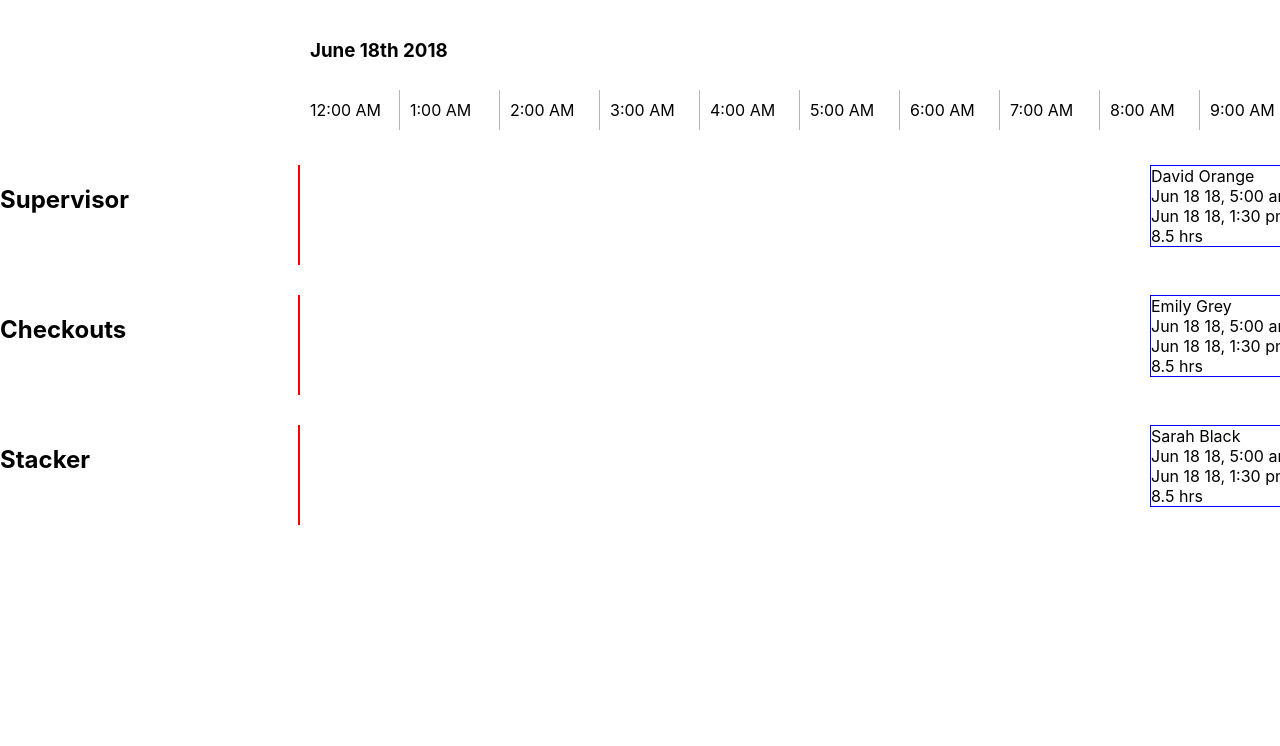
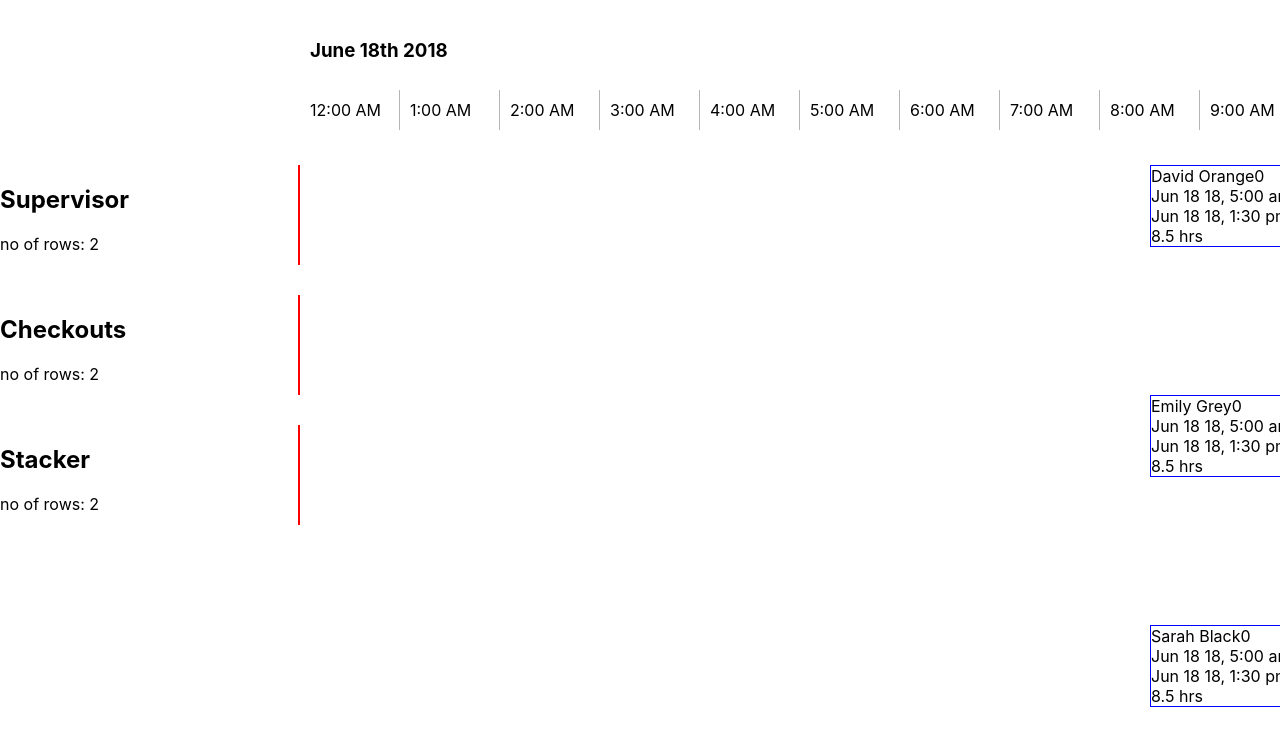
Before and after one commit to Jabalus/jzauwne-abalus-biarri-exercise, a React (Create React App) app: page / in a window 1280 px wide. Shown: the top 746 px of the page. Built offline with nearby package versions, Linux system fonts and the light colour scheme.

Commit message:
working but does not move up on available space

```diff
--- a/src/Components/ShiftBox/index.js
+++ b/src/Components/ShiftBox/index.js
@@ -4,7 +4,7 @@ import moment from 'moment';
 
 import { ShiftBoxContainer } from './styles';
 
-const ShiftBox = ({ shift, employee, earliestDate }) => {
+const ShiftBox = ({ shift, employee, earliestDate, yStart }) => {
   const width = moment
     .duration(moment(shift.end_time).diff(moment(shift.start_time)))
     .asHours();
@@ -14,8 +14,9 @@ const ShiftBox = ({ shift, employee, earliestDate }) => {
     .asHours();
 
   return (
-    <ShiftBoxContainer width={width} start={start}>
+    <ShiftBoxContainer width={width} start={start} yIndex={yStart}>
       {employee.first_name} {employee.last_name}
+      {yStart}
       <div>{moment(shift.start_time).format('MMM D YY, h:mm a')}</div>
       <div>{moment(shift.end_time).format('MMM D YY, h:mm a')}</div>
       <div>
@@ -32,6 +33,7 @@ ShiftBox.propTypes = {
   shift: PropTypes.object,
   employee: PropTypes.object,
   earliestDate: PropTypes.instanceOf(moment),
+  yStart: PropTypes.string,
 };
 
 export default ShiftBox;
--- a/src/Components/ShiftBox/styles.js
+++ b/src/Components/ShiftBox/styles.js
@@ -42,4 +42,5 @@ export const ShiftBoxContainer = styled.div`
   border: 1px solid blue;
   position: absolute;
   left: ${({ start }) => `${start * 100}px`};
+  top: ${({ yIndex }) => `${yIndex * 100}px`};
 `;
--- a/src/Components/WeekView/index.js
+++ b/src/Components/WeekView/index.js
@@ -41,7 +41,31 @@ const WeekView = ({ shifts, roles }) => {
 
   // experimental
 
+  const setYStart = (arr) => {
+    const newArr = [];
+    arr.forEach((shift, i) => {
+      if (i === 0) {
+        newArr.push({ ...shift, yStart: 0 });
+      } else {
+        // newArr.push({ ...shift, yStart: 0 });
+
+        const overlaps = newArr.filter(
+          (shiftPast) =>
+            shift.startX >= shiftPast.startX && shift.startX <= shiftPast.endX,
+        );
+
+        if (overlaps.length === 0) {
+          newArr.push({ ...shift, yStart: 0 });
+        } else {
+          newArr.push({ ...shift, yStart: overlaps.length });
+        }
+      }
+    });
+    return newArr;
+  };
+
   const shiftByRolesGroup = roles.map((role) =>
+    setYStart(
       shifts
         .filter((shift) => shift.role_id === role.id)
         .sort((shiftA, shiftB) =>
@@ -59,119 +83,44 @@ const WeekView = ({ shifts, roles }) => {
           const endX = width + startX;
           return { ...shift, aWidth: width, startX, endX };
         }),
-  );
-
-  const dimensionsOnly = shiftByRolesGroup.map((arr) =>
-    arr.map((shift) => {
-      const width = moment
-        .duration(moment(shift.end_time).diff(moment(shift.start_time)))
-        .asHours();
-
-      const startX = moment
-        .duration(moment(shift.end_time).diff(earliestDate))
-        .asHours();
-
-      const endX = width + startX;
-      return { startX, endX };
-    }),
+    ),
   );
 
   /*
-
     hour px length = 100px
   */
 
-  // const sortByNonOverlap = (arr) => {
-  //   const newArr = [];
-  //   arr.forEach((shift, i) => {
-  //     // if first time
-  //     if (i === 0) {
-  //       newArr.push([[shift]]);
-  //     } else {
-  //       // if non-first time
-  //       newArr.forEach((innerNewArr) => {
-  //         // check per array inside New Array
-  //         innerNewArr.forEach((shiftObj) => {
-  //           // check for overlap
-  //           if (shiftObj)
-  //         });
-  //       });
-  //     }
-  //   });
-  //   return [newArr];
-  // };
+  const getHighestYIndex = (arr) =>
+    arr.reduce((highest, currentValue) =>
+      currentValue.yStart > highest.yStart ? currentValue : highest,
+    ).yStart;
 
-  // const sortByNonOverlap = (arr) => {
-  //   const newArr = [];
-  //   arr.forEach((shift, i) => {
-  //     // if first time
-  //     if (i === 0) {
-  //       newArr.push([shift]);
-  //     } else {
-  //       newArr.forEach((innerArr, innerArrIdx) => {
-  //         innerArr.forEach((innerArrShift) => {
-  //           if (
-  //             !moment(shift.start_time).isBetween(
-  //               moment(innerArrShift.start_time),
-  //               moment(innerArrShift.end_time),
-  //             )
-  //           ) {
-  //             newArr[innerArrIdx].push([shift]);
-  //           }
-  //         });
-  //       });
-  //     }
-  //   });
-  //   return [newArr];
-  // };
-
-  console.log(dimensionsOnly);
-
-  const setYStart = (arr) => {
-    const newArr = [];
-    arr.forEach((shift, i) => {
-      if (i === 0) {
-        newArr.push({ ...shift, yStart: 0 });
-      } else {
-        // newArr.push({ ...shift, yStart: 0 });
-
-        const overlaps = newArr.filter(
-          (shiftPast) =>
-            shift.startX >= shiftPast.startX && shift.startX <= shiftPast.endX,
+  const shiftByRolesGroupYIndex = shiftByRolesGroup.map((arr) =>
+    getHighestYIndex(arr),
   );
-
-        if (overlaps.length === 0) {
-          newArr.push({ ...shift, yStart: 0 });
-        } else {
-          newArr.push({ ...shift, yStart: overlaps.length + 1 });
-        }
-      }
-    });
-  };
 
   return (
     <WeekViewWrapperDiv>
       <RoleRowContainer>
-        {roles.map(({ name }) => (
+        {roles.map(({ name }, i) => (
           <RoleRowHeader>
             <h2> {name}</h2>
+            <p>no of rows: {shiftByRolesGroupYIndex[i] + 1}</p>
           </RoleRowHeader>
         ))}
       </RoleRowContainer>
       <WeekViewContainerDiv>
         <Timeline start={earliestDate} end={latestDate} />
-        {shiftByRolesGroup.map((shiftByRole) => (
-          <RoleTimelineBody>
-            {shiftByRole.map(({ employee, startX, ...shift }) => {
-              setYStart(shiftByRole);
-              return (
+        {shiftByRolesGroup.map((shiftByRole, i) => (
+          <RoleTimelineBody noOfRows={shiftByRolesGroupYIndex[i] + 1}>
+            {shiftByRole.map(({ employee, startX, yStart, ...shift }) => (
               <ShiftBox
                 shift={shift}
                 employee={employee}
                 earliestDate={earliestDate}
+                yStart={yStart}
               />
-              );
-            })}
+            ))}
           </RoleTimelineBody>
         ))}
       </WeekViewContainerDiv>
--- a/src/Components/WeekView/styles.js
+++ b/src/Components/WeekView/styles.js
@@ -31,7 +31,7 @@ export const WeekViewWrapperDiv = styled.div`
 export const RoleTimelineBody = styled.div`
   box-sizing: border-box;
   display: flex;
-  height: 100px;
+  height: ${({ noOfRows }) => noOfRows * 100}px;
   margin: 15px 0;
   position: relative;
 `;
```
Lines whose indentation alone changed are shown as unchanged.
